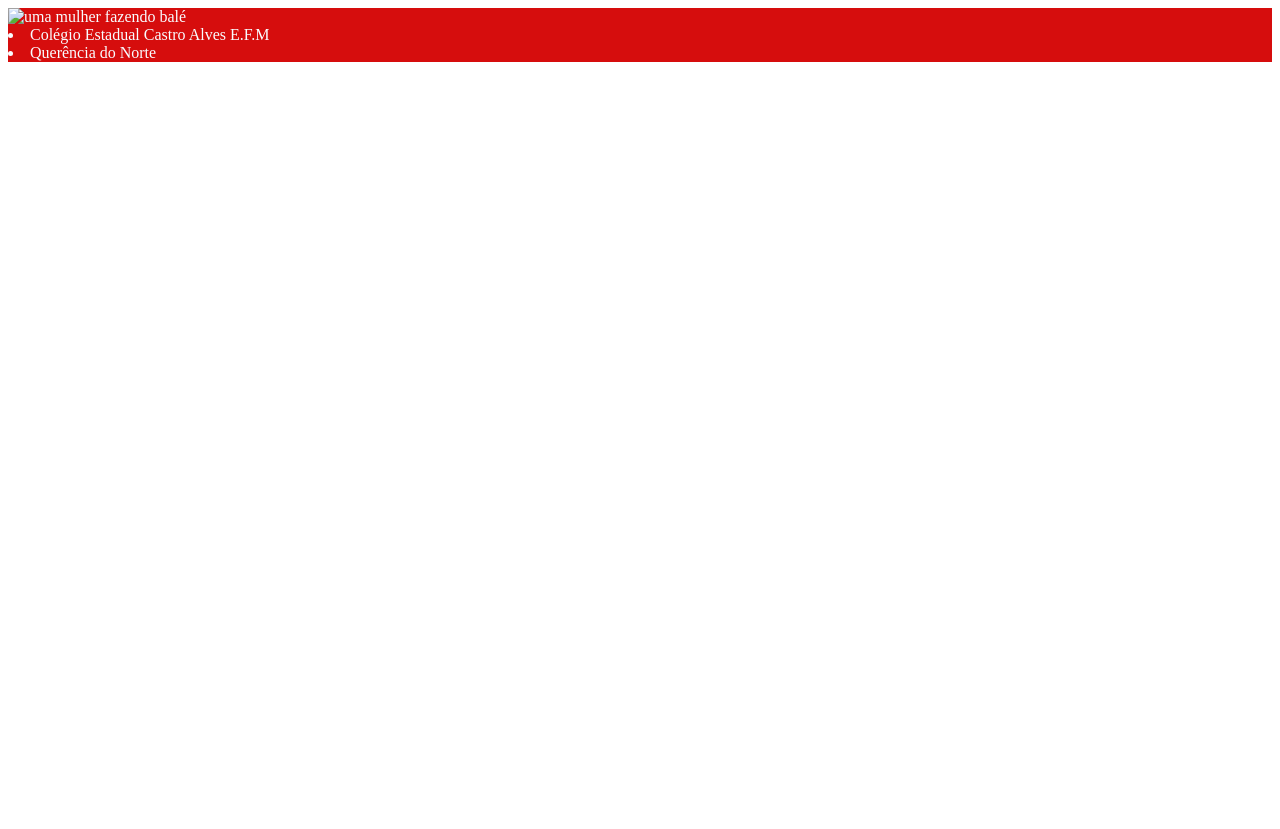
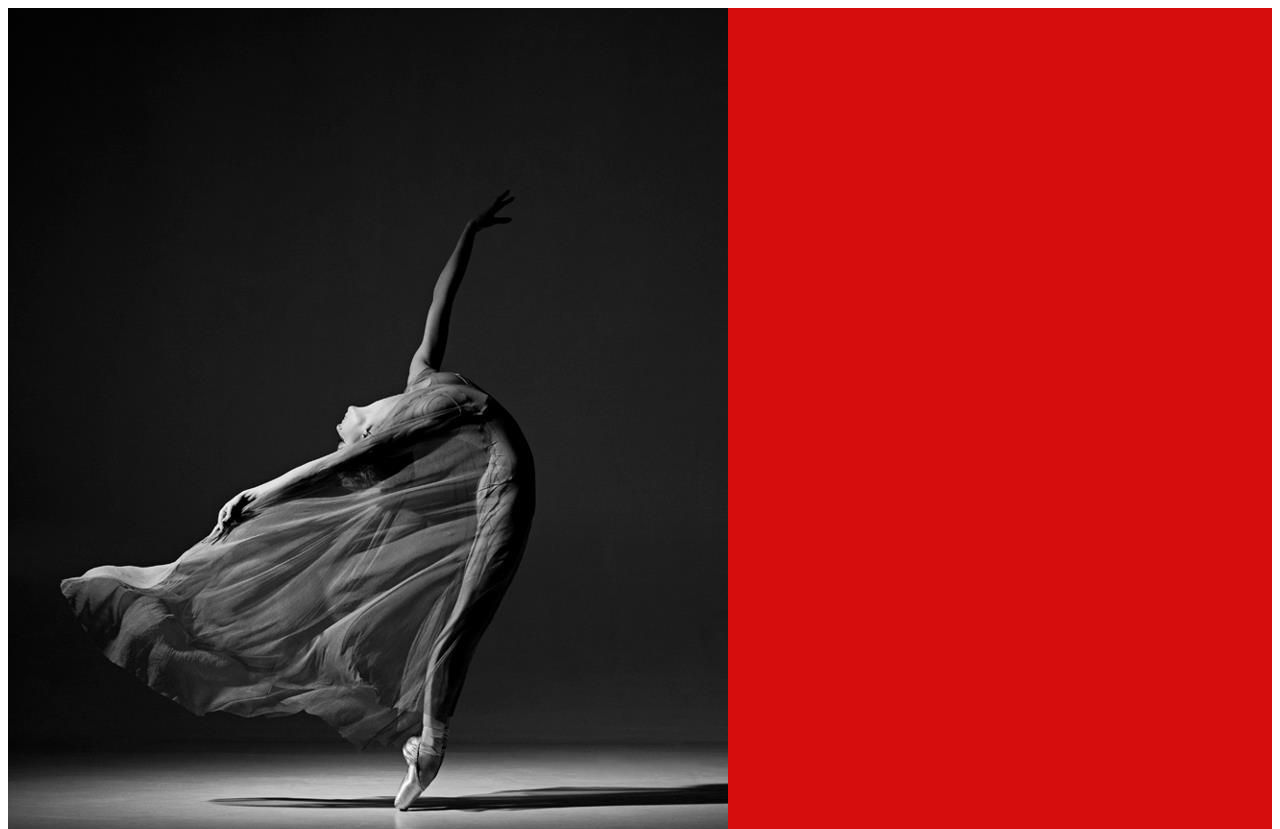
Before and after one commit to luanabeatrizribeiro/luanabeatriz, a plain HTML site: page index.html in a window 1280 px wide. Shown: the top 829 px of the page. Before the commit the page ends 800 px from the top, so only its background shows below. Drawn offline with Linux system fonts and the light colour scheme.

Commit message:
Update index.html

```diff
--- a/index.html
+++ b/index.html
@@ -8,8 +8,8 @@
     <link rel="stylesheet" href="style.css">
 </head>
 <bory>
-    <header>
-        <img src="balé.jpeg" alt="uma mulher fazendo balé"
+    <header class="cabeçalho">
+        <img class="cabeçalho imagem" src="bale.jpeg" alt="uma mulher fazendo balé">
         <ul>
            <li>Colégio Estadual Castro Alves E.F.M</li>
            <li>Querência do Norte</li>
```
